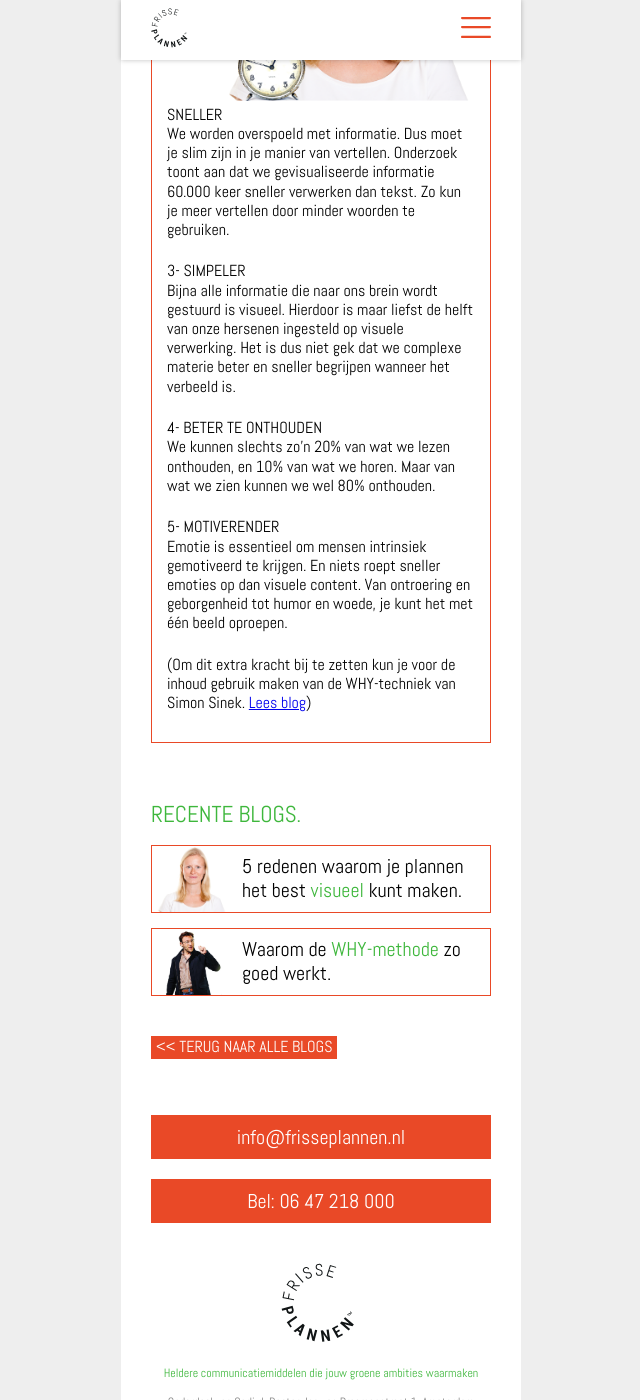
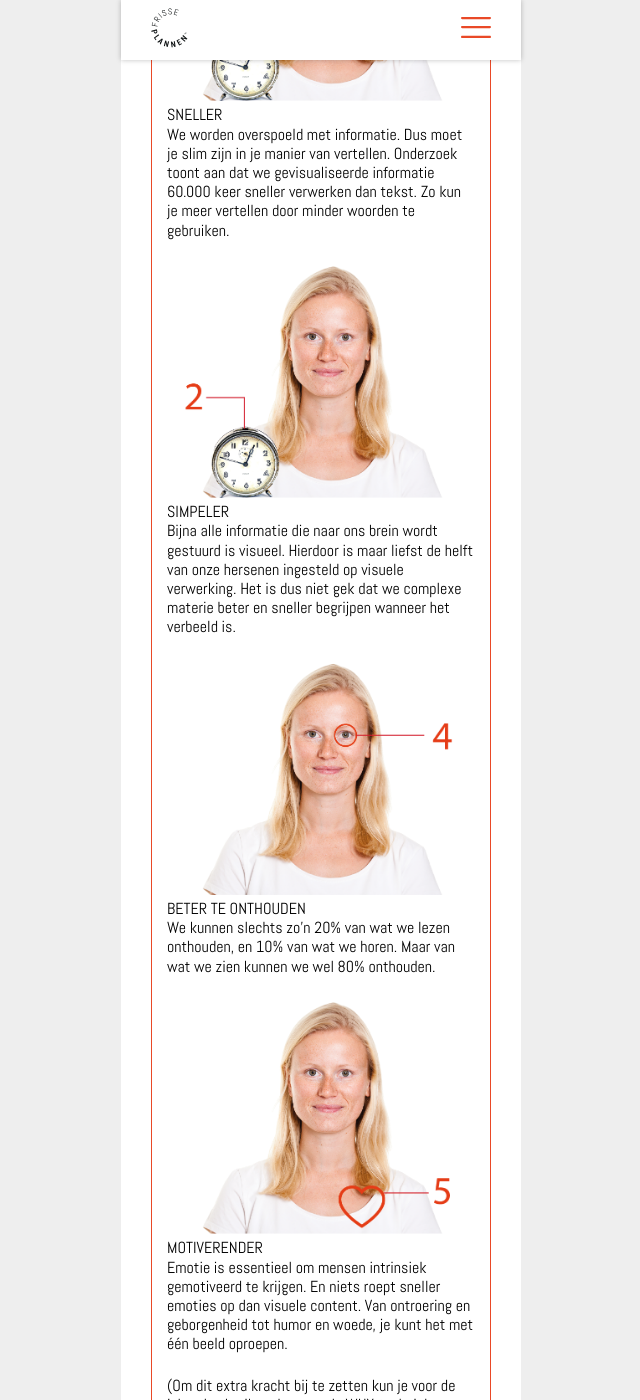
Before and after one commit to jhvanderschee/carli_d, a Jekyll site: the page built from _posts/2019-01-02-blog-plannen-visualiseren.md, in a window 1280 px wide and 1400 px high, scrolled down 895 px. Shown: the whole window, without its empty margins (319-959 px from the left). Built offline with Jekyll 4.4.1, drawn with Linux system fonts in a browser that asks for light colours.

Commit message:
Updated 4 files via CloudCannon

```diff
--- a/_posts/2019-01-02-blog-plannen-visualiseren.md
+++ b/_posts/2019-01-02-blog-plannen-visualiseren.md
@@ -6,14 +6,14 @@
 
 **Je hebt een plan. Een goed plan. Maar heb je ook draagvlak? Om je plan te realiseren heb je medewerking nodig. En deze krijg je het liefst zo effectief mogelijk. Sterker nog, wanneer je niet effectief bent gaat het vaak mis. Dit blog laat zien waarom een plan visueel maken een goed idee is.**
 
-![](/uploads/blog-visualiseren-19.png)<br>NIEUWE INZICHTEN<br>Wanneer je letterlijk verbanden ziet, ontstaan nieuwe inzichten. Bij jou, maar ook bij mensen met wie je het plan deelt. Dit geeft je waardevolle input van anderen, waardoor je het plan constant naar een hoger niveau tilt.&nbsp;
+![](/uploads/blog-visualiseren-21.png)<br>NIEUWE INZICHTEN<br>Wanneer je letterlijk verbanden ziet, ontstaan nieuwe inzichten. Bij jou, maar ook bij mensen met wie je het plan deelt. Dit geeft je waardevolle input van anderen, waardoor je het plan constant naar een hoger niveau tilt.&nbsp;
 
-![](/uploads/blog-visualiseren-20.png)<br>SNELLER<br>We worden overspoeld met informatie. Dus moet je slim zijn in je manier van vertellen. Onderzoek toont aan dat we gevisualiseerde informatie 60.000 keer sneller verwerken dan tekst. Zo kun je meer vertellen door minder woorden te gebruiken. &nbsp;
+![](/uploads/blog-visualiseren-21.png)<br>SNELLER<br>We worden overspoeld met informatie. Dus moet je slim zijn in je manier van vertellen. Onderzoek toont aan dat we gevisualiseerde informatie 60.000 keer sneller verwerken dan tekst. Zo kun je meer vertellen door minder woorden te gebruiken. &nbsp;
 
-3- SIMPELER<br>Bijna alle informatie die naar ons brein wordt gestuurd is visueel. Hierdoor is maar liefst de helft van onze hersenen ingesteld op visuele verwerking. Het is dus niet gek dat we complexe materie beter en sneller begrijpen wanneer het verbeeld is.&nbsp;
+![](/uploads/blog-visualiseren-21.png)SIMPELER<br>Bijna alle informatie die naar ons brein wordt gestuurd is visueel. Hierdoor is maar liefst de helft van onze hersenen ingesteld op visuele verwerking. Het is dus niet gek dat we complexe materie beter en sneller begrijpen wanneer het verbeeld is.&nbsp;
 
-4- BETER TE ONTHOUDEN<br>We kunnen slechts zo’n 20% van wat we lezen onthouden, en 10% van wat we horen. Maar van wat we zien kunnen we wel 80% onthouden.&nbsp;
+![](/uploads/blog-visualiseren-23.png)<br>BETER TE ONTHOUDEN<br>We kunnen slechts zo’n 20% van wat we lezen onthouden, en 10% van wat we horen. Maar van wat we zien kunnen we wel 80% onthouden.&nbsp;
 
-5- MOTIVERENDER<br>Emotie is essentieel om mensen intrinsiek gemotiveerd te krijgen. En niets roept sneller emoties op dan visuele content. Van ontroering en geborgenheid tot humor en woede, je kunt het met &eacute;&eacute;n beeld oproepen.
+![](/uploads/blog-visualiseren-24.png)<br>MOTIVERENDER<br>Emotie is essentieel om mensen intrinsiek gemotiveerd te krijgen. En niets roept sneller emoties op dan visuele content. Van ontroering en geborgenheid tot humor en woede, je kunt het met &eacute;&eacute;n beeld oproepen.
 
 (Om dit extra kracht bij te zetten kun je voor de inhoud gebruik maken van de WHY-techniek van Simon Sinek. [Lees blog](/2019/01/01/blog-why-methode.html))<br>&nbsp;
```
Also changed, not shown: uploads/blog-visualiseren-21.png (added), uploads/blog-visualiseren-23.png (added), uploads/blog-visualiseren-24.png (added).
